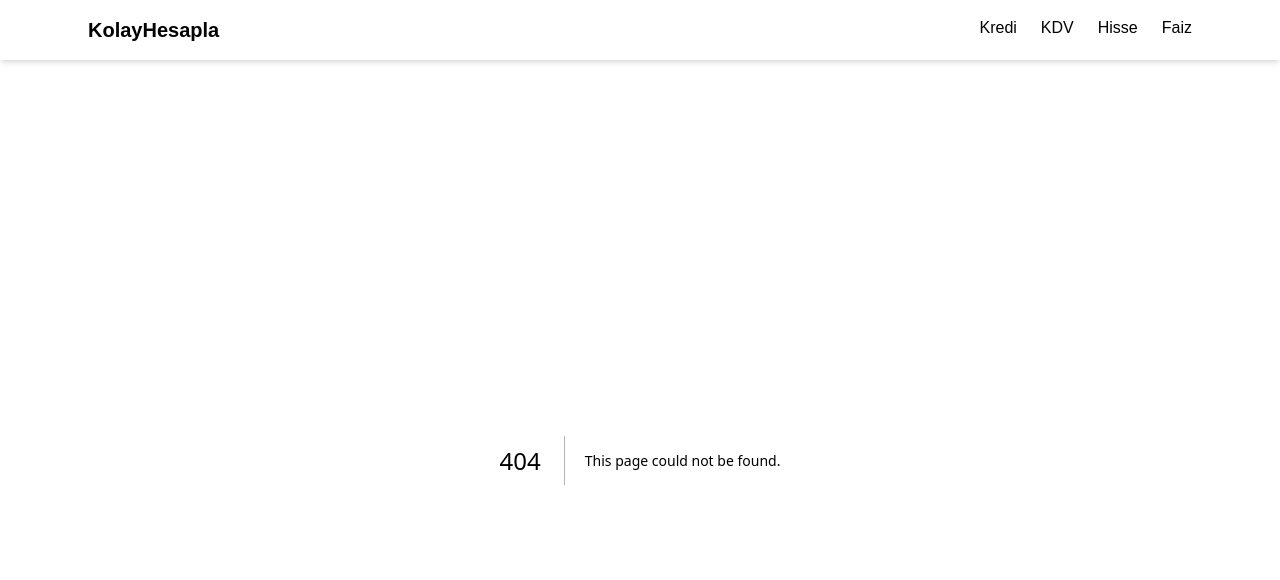
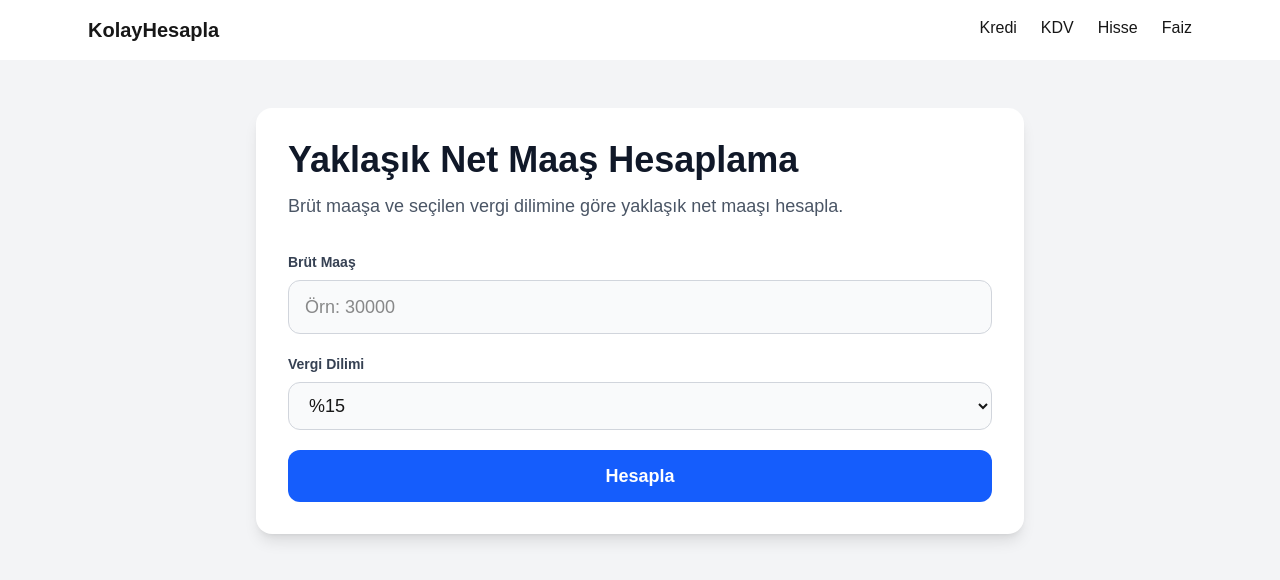
Before and after one commit to erkanckr455/kolayhesapla, a Next.js app: page /maas-hesaplama in a window 1280 px wide. Before the commit this address had no page. Shown: the top 580 px of the page. Built offline with nearby package versions, Linux system fonts and the light colour scheme.

Commit message:
maas hesaplama sayfasi eklendi

```diff
--- /dev/null
+++ b/app/maas-hesaplama/page.tsx
@@ -0,0 +1,90 @@
+"use client"
+
+import { useState } from "react"
+import CalculatorLayout from "../components/CalculatorLayout"
+
+export default function MaasHesaplama() {
+  const [sonuc, setSonuc] = useState("")
+
+  function hesapla() {
+    const brut = Number((document.getElementById("brut") as HTMLInputElement).value)
+    const vergi = Number((document.getElementById("vergi") as HTMLSelectElement).value) / 100
+
+    if (!brut || !vergi) {
+      setSonuc("Lütfen tüm alanları doldur")
+      return
+    }
+
+    const sgk = brut * 0.14
+    const issizlik = brut * 0.01
+    const vergiMatrah = brut - sgk - issizlik
+    const gelirVergi = vergiMatrah * vergi
+    const damga = brut * 0.00759
+
+    const net = brut - sgk - issizlik - gelirVergi - damga
+
+    setSonuc(net.toFixed(2) + " TL")
+  }
+
+  return (
+    <CalculatorLayout
+      title="Yaklaşık Net Maaş Hesaplama"
+      description="Brüt maaşa ve seçilen vergi dilimine göre yaklaşık net maaşı hesapla."
+    >
+      <div className="space-y-5">
+        <div>
+          <label className="block text-sm font-semibold text-gray-700 mb-2">
+            Brüt Maaş
+          </label>
+
+          <input
+            id="brut"
+            type="number"
+            placeholder="Örn: 30000"
+            className="w-full rounded-xl border border-gray-300 bg-gray-50 px-4 py-3 text-lg outline-none focus:border-blue-500 focus:bg-white"
+          />
+        </div>
+
+        <div>
+          <label className="block text-sm font-semibold text-gray-700 mb-2">
+            Vergi Dilimi
+          </label>
+
+          <select
+            id="vergi"
+            className="w-full rounded-xl border border-gray-300 bg-gray-50 px-4 py-3 text-lg outline-none focus:border-blue-500 focus:bg-white"
+            defaultValue="15"
+          >
+            <option value="15">%15</option>
+            <option value="20">%20</option>
+            <option value="27">%27</option>
+            <option value="35">%35</option>
+          </select>
+        </div>
+
+        <button
+          onClick={hesapla}
+          className="w-full rounded-xl bg-blue-600 py-3 text-lg font-semibold text-white transition hover:bg-blue-700"
+        >
+          Hesapla
+        </button>
+      </div>
+
+      {sonuc && (
+        <div className="mt-8 rounded-2xl border border-blue-200 bg-blue-50 p-5">
+          <p className="text-lg font-semibold text-blue-900 mb-3">
+            Sonuç
+          </p>
+
+          <p className="text-gray-800">
+            <strong>Net Maaş:</strong> {sonuc}
+          </p>
+
+          <p className="mt-2 text-sm text-gray-600">
+            Bu sonuç seçilen vergi dilimine göre yaklaşık hesaplamadır.
+          </p>
+        </div>
+      )}
+    </CalculatorLayout>
+  )
+}
--- a/app/page.tsx
+++ b/app/page.tsx
@@ -95,6 +95,14 @@ export default function Home() {
     Doların TL karşılığını hesapla
   </p>
 </a>
+<a href="/maas-hesaplama" className="bg-white p-6 rounded-xl shadow hover:shadow-xl transition">
+  <h3 className="text-xl font-semibold mb-2">
+    Net Maaş Hesaplama
+  </h3>
+  <p className="text-gray-500">
+    Brüt maaşa göre net maaşı hesapla
+  </p>
+</a>
 
         </div>
 
```
